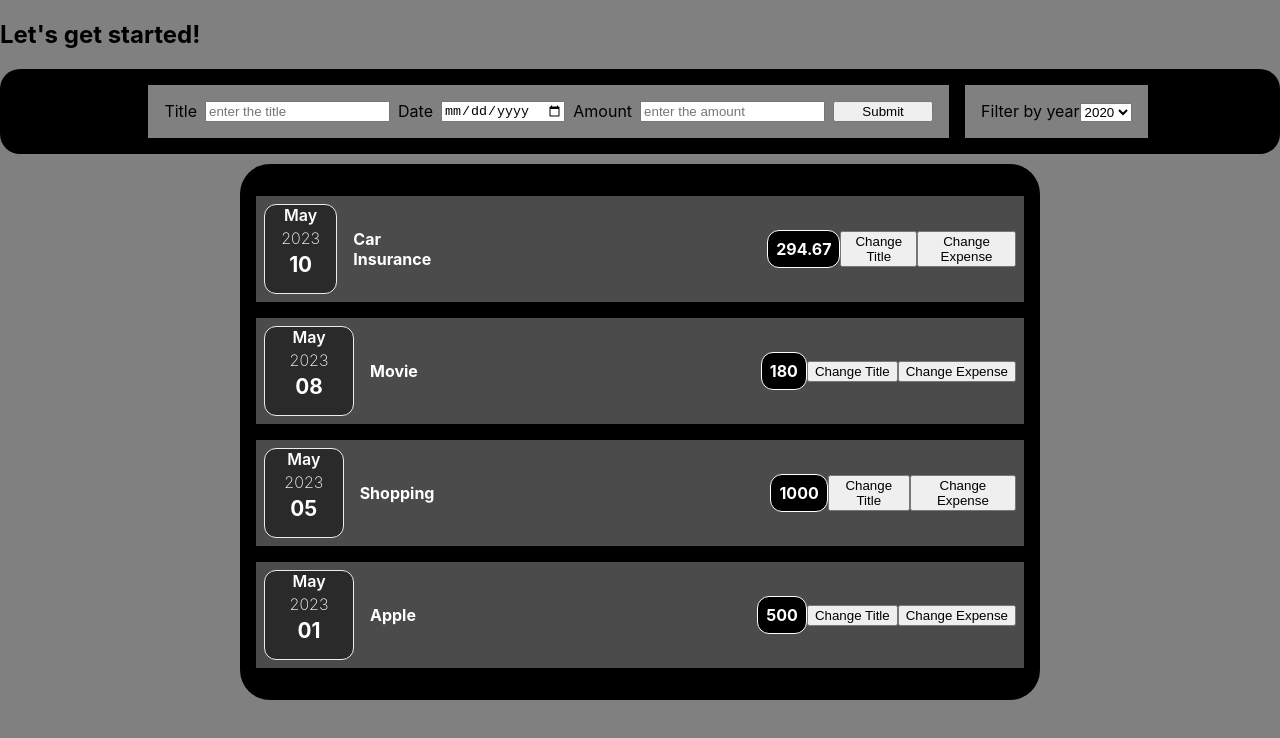
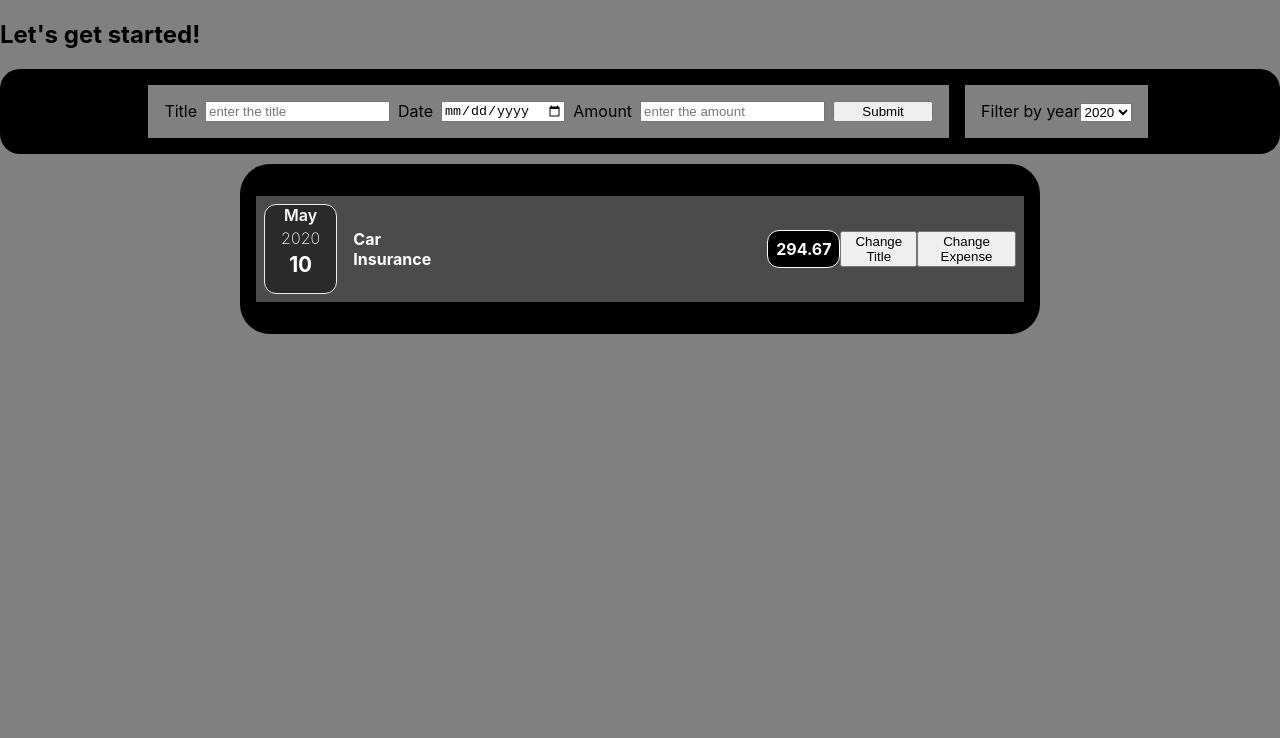
Before and after one commit to shubhamkumar123456/react-expense-track-app, a React (Create React App) app: page / in a window 1280 px wide. Shown: the top 738 px of the page. Built offline with nearby package versions, Linux system fonts and the light colour scheme.

Commit message:
now working filter.displaying filter expense on screen.

```diff
--- a/src/App.js
+++ b/src/App.js
@@ -8,7 +8,7 @@ import ExpenseFilter from './components/Expenses/ExpenseFilter';
 function App() {
   const [filteredYear, setfilteredYear] = useState('2020');
   const expenses=[
-    {id:'e1',title:'Car Insurance',amount:294.67,date:new Date(2023,4,10),location:"delhi"},
+    {id:'e1',title:'Car Insurance',amount:294.67,date:new Date(2020,4,10),location:"delhi"},
     {id:'e2',title:'Movie',amount:180,date:new Date(2023,4,8),location:"lucknow"},
     {id:'e3',title:'Shopping',amount:1000,date:new Date(2023,4,5),location:"kanpur"},
     {id:'e4',title:'Apple',amount:500,date:new Date(2023,4,1),location:"bihar"},
@@ -16,7 +16,9 @@ function App() {
   ]
   const [expenses1, setexpenses1] = useState(expenses);
   // const [arr, setArr] = useState(false);
-
+  const filteredExpenses=expenses1.filter(expense=>{
+    return expense.date.getFullYear().toString()===filteredYear
+  })
 
   const saveExpenseDataHandler = (enteredExpenseData) => {
     const inputFields={
@@ -51,7 +53,8 @@ function App() {
       </div>
       <div className='App-expenses'>
 
-      {expenses1.map((element)=>{
+
+      {filteredExpenses.map((element)=>{
         return<ExpenseItem key={Math.random()} title={element.title} amount={element.amount} date={element.date}/>
       })}
       </div>
--- a/src/components/Expenses/ExpenseFilter.js
+++ b/src/components/Expenses/ExpenseFilter.js
@@ -10,6 +10,7 @@ const ExpenseFilter = (props) => {
         <div className='Expense-filter__control'>
             <label htmlFor="">Filter by year</label>
             <select value={props.selected} onChange={dropdownChangeHandler}>
+                <option value="2023">2023</option>
                 <option value="2022">2022</option>
                 <option value="2021">2021</option>
                 <option value="2020">2020</option>
```
